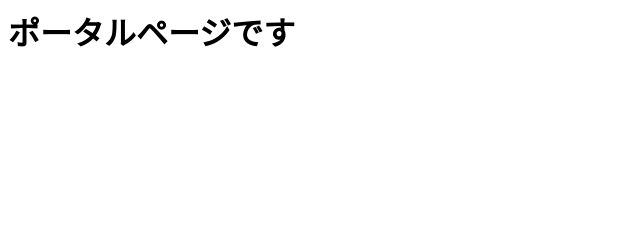
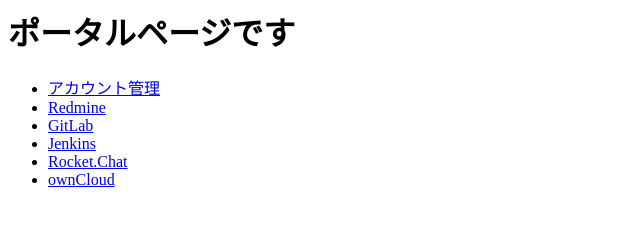
Before and after one commit to cxpqwvtj/dev-env-docker-compose, a plain HTML site: page proxy/proxy/html/index.html in a window 1280 px wide. Shown: the whole page, without its empty margins (0-640 px from the left). Drawn offline with Linux system fonts and the light colour scheme.

Commit message:
index.htmlに各サービスへのリンクを記述 ownCloudのLDAP接続確認

```diff
--- a/proxy/proxy/html/index.html
+++ b/proxy/proxy/html/index.html
@@ -5,5 +5,13 @@
 </header>
 <body>
 <h1>ポータルページです</h1>
+<ul>
+  <li><a href="/account/">アカウント管理</a></li>
+  <li><a href="/portal/redmine">Redmine</a></li>
+  <li><a href="/portal/gitlab">GitLab</a></li>
+  <li><a href="/portal/jenkins">Jenkins</a></li>
+  <li><a href="/portal/rocketchat">Rocket.Chat</a></li>
+  <li><a href="/portal/owncloud">ownCloud</a></li>
+</ul>
 </body>
 </html>
```
Also changed, not shown: 6 other files.
